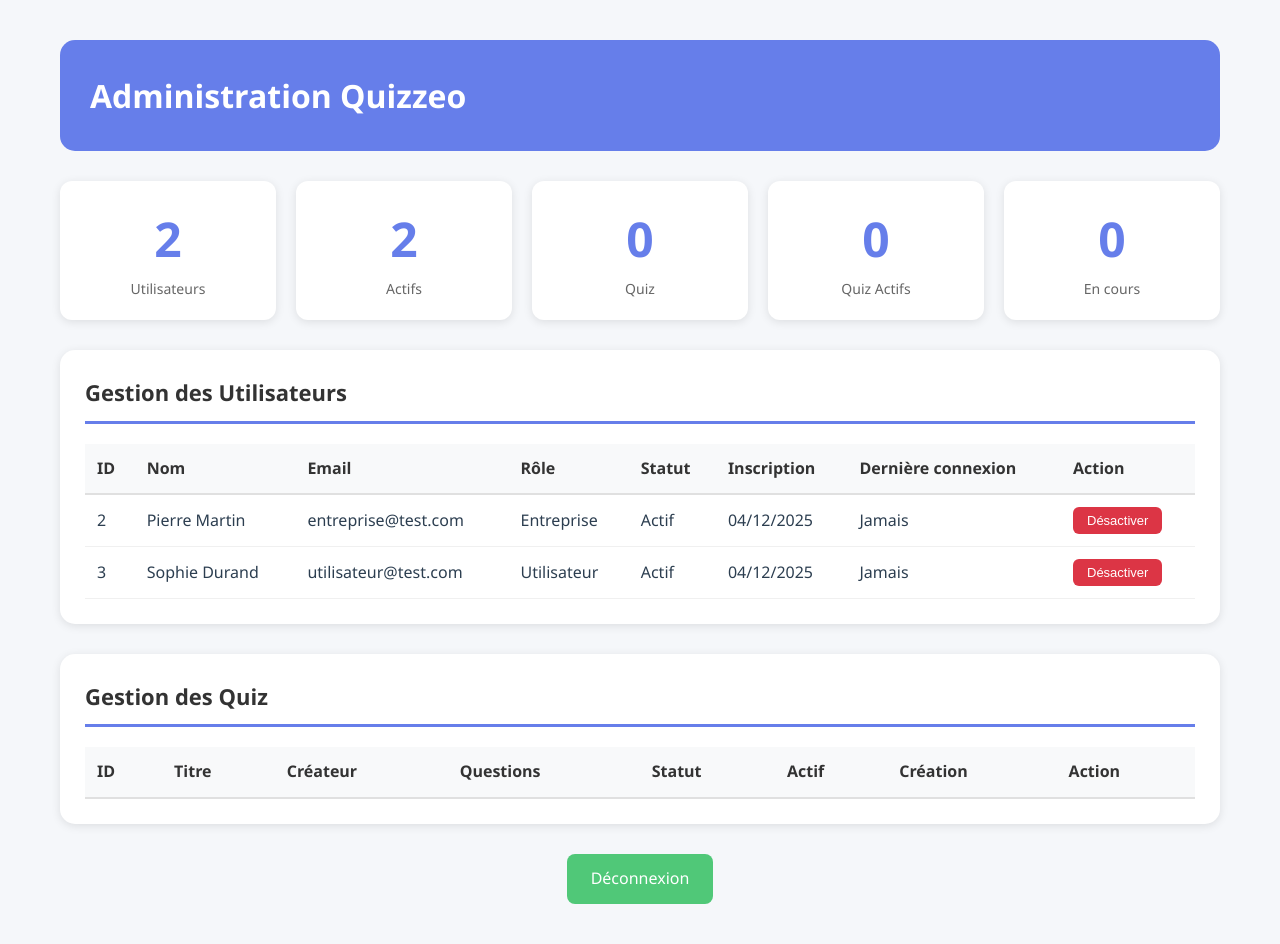
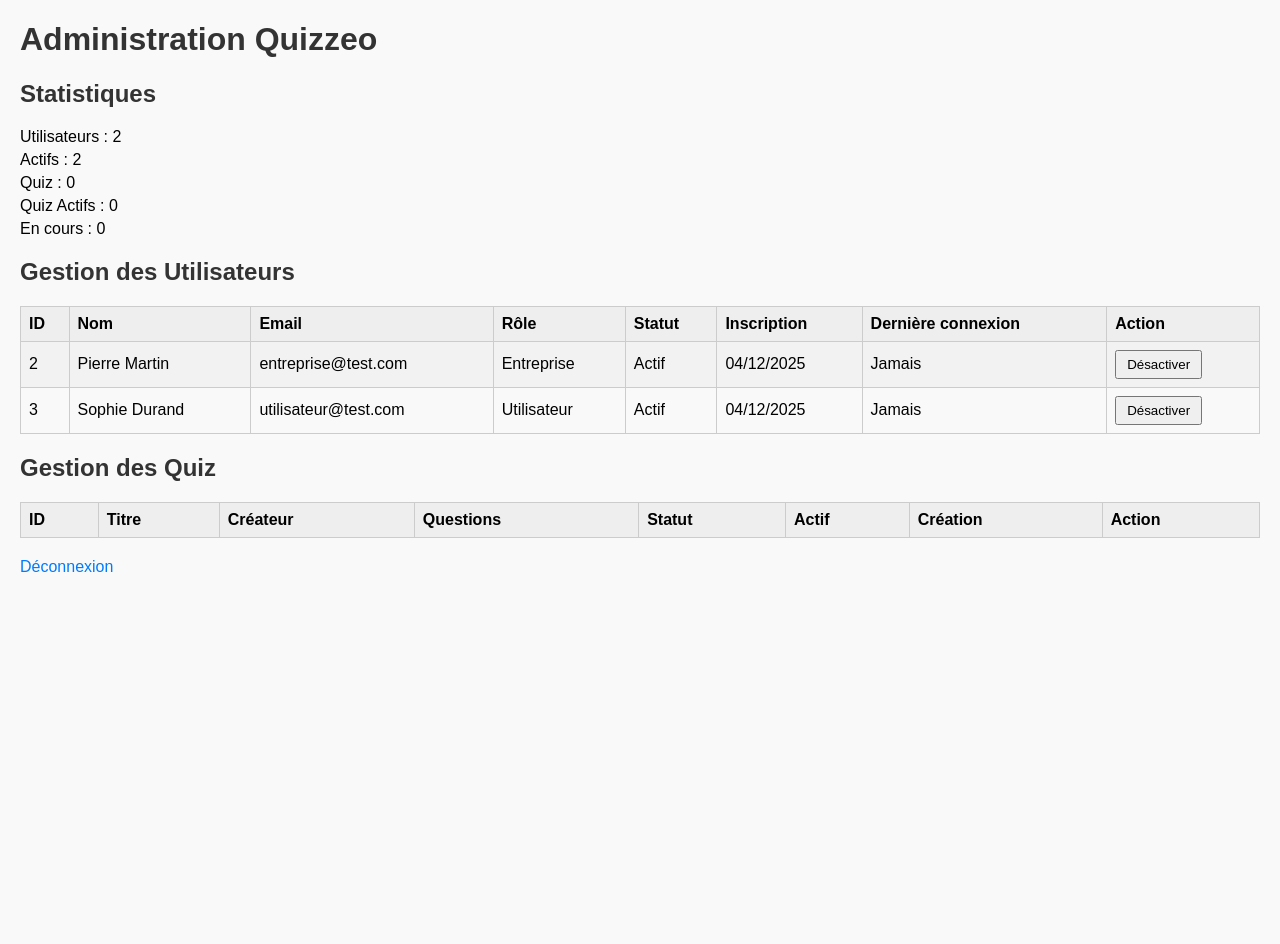
Before and after one commit to Akenneth1/QUIZZEO_projet, a PHP site: page /admin/dashboard.php in a window 1280 px wide. After the commit the page ends 572 px from the top, so only its background shows below. Run offline with PHP 8.4, Linux system fonts and the light colour scheme; a user stored in the database is signed in; data comes from the database, SQL or seed files in the repository; data that the repository does not hold is empty.

Commit message:
Update dashboard.php

```diff
--- a/admin/dashboard.php
+++ b/admin/dashboard.php
@@ -10,169 +10,127 @@ $success = '';
 
 if ($_SERVER['REQUEST_METHOD'] === 'POST') {
     if (isset($_POST['toggle_user'])) {
-        $pdo->prepare("UPDATE users SET active = NOT active WHERE id = :id")->execute([':id' => intval($_POST['user_id'])]);
+        $pdo->prepare("UPDATE users SET active = NOT active WHERE id = :id")
+            ->execute([':id' => intval($_POST['user_id'])]);
         $success = "Statut utilisateur modifié";
     }
     if (isset($_POST['toggle_quiz'])) {
-        $pdo->prepare("UPDATE quiz SET active = NOT active WHERE id = :id")->execute([':id' => intval($_POST['quiz_id'])]);
+        $pdo->prepare("UPDATE quiz SET active = NOT active WHERE id = :id")
+            ->execute([':id' => intval($_POST['quiz_id'])]);
         $success = "Statut quiz modifié";
     }
 }
 
-$users = $pdo->query("SELECT id, nom, prenom, email, role, active, created_at, last_login FROM users WHERE role != 'admin' ORDER BY created_at DESC")->fetchAll();
-$quizzes = $pdo->query("SELECT q.*, u.nom, u.prenom, (SELECT COUNT(*) FROM questions WHERE quiz_id = q.id) as nb_questions FROM quiz q LEFT JOIN users u ON q.owner_id = u.id ORDER BY q.created_at DESC")->fetchAll();
-$stats = $pdo->query("SELECT (SELECT COUNT(*) FROM users WHERE role != 'admin') as total_users, (SELECT COUNT(*) FROM users WHERE role != 'admin' AND active = 1) as active_users, (SELECT COUNT(*) FROM quiz) as total_quiz, (SELECT COUNT(*) FROM quiz WHERE active = 1) as active_quiz, (SELECT COUNT(*) FROM quiz WHERE status = 'lance') as running_quiz")->fetch();
+$users = $pdo->query("SELECT id, nom, prenom, email, role, active, created_at, last_login
+                      FROM users WHERE role != 'admin' ORDER BY created_at DESC")->fetchAll();
+
+$quizzes = $pdo->query("SELECT q.*, u.nom, u.prenom,
+                        (SELECT COUNT(*) FROM questions WHERE quiz_id = q.id) as nb_questions
+                        FROM quiz q
+                        LEFT JOIN users u ON q.owner_id = u.id
+                        ORDER BY q.created_at DESC")->fetchAll();
+
+$stats = $pdo->query("SELECT
+                        (SELECT COUNT(*) FROM users WHERE role != 'admin') as total_users,
+                        (SELECT COUNT(*) FROM users WHERE role != 'admin' AND active = 1) as active_users,
+                        (SELECT COUNT(*) FROM quiz) as total_quiz,
+                        (SELECT COUNT(*) FROM quiz WHERE active = 1) as active_quiz,
+                        (SELECT COUNT(*) FROM quiz WHERE status = 'lance') as running_quiz")->fetch();
 ?>
 <!DOCTYPE html>
 <html lang="fr">
 <head>
     <meta charset="UTF-8">
     <title>Administration - Quizzeo</title>
-    <link rel="stylesheet" href="../assets/css/style.css">
     <style>
-        .admin-page{background:#f5f7fa;min-height:100vh;padding:20px}
-        .admin-header{background:#667eea;color:#fff;padding:30px;border-radius:15px;margin-bottom:30px}
-        .admin-header h1{margin:0;font-size:32px}
-        .stats-grid{display:grid;grid-template-columns:repeat(auto-fit,minmax(180px,1fr));gap:20px;margin-bottom:30px}
-        .stat-card{background:#fff;padding:20px;border-radius:12px;box-shadow:0 2px 10px rgba(0,0,0,.1);text-align:center}
-        .stat-number{font-size:40px;font-weight:bold;color:#667eea;margin-bottom:10px}
-        .stat-label{font-size:14px;color:#666}
-        .section{background:#fff;padding:25px;border-radius:15px;box-shadow:0 2px 10px rgba(0,0,0,.1);margin-bottom:30px}
-        .section-title{font-size:22px;font-weight:bold;margin-bottom:20px;color:#333;border-bottom:3px solid #667eea;padding-bottom:10px}
-        table{width:100%;border-collapse:collapse}
-        th{background:#f8f9fa;padding:12px;text-align:left;font-weight:bold;color:#333;border-bottom:2px solid #e0e0e0}
-        td{padding:12px;border-bottom:1px solid #f0f0f0}
-        tr:hover{background:#f8f9fa}
-        .btn-toggle{padding:6px 14px;border:none;border-radius:6px;cursor:pointer;font-size:13px;transition:.3s}
-        .btn-toggle-active{background:#28a745;color:#fff}
-        .btn-toggle-active:hover{background:#218838}
-        .btn-toggle-inactive{background:#dc3545;color:#fff}
-        .btn-toggle-inactive:hover{background:#c82333}
-        .success-message{background:#d4edda;color:#155724;padding:15px;border-radius:8px;margin-bottom:20px;border-left:4px solid #28a745}
+        body { font-family: Arial, sans-serif; margin: 20px; background: #f9f9f9; }
+        h1, h2 { color: #333; }
+        table { width: 100%; border-collapse: collapse; margin-bottom: 20px; }
+        th, td { border: 1px solid #ccc; padding: 8px; text-align: left; }
+        th { background: #eee; }
+        tr:nth-child(even) { background: #f2f2f2; }
+        button { padding: 5px 10px; cursor: pointer; }
+        .success { background: #d4edda; color: padding: 10px; margin-bottom: 15px; border: 1px solid #c3e6cb; }
+        ul { list-style: none; padding: 0; }
+        ul li { margin: 5px 0; }
+        a { text-decoration: none; color: #007bff; }
+        a:hover { text-decoration: underline; }
     </style>
 </head>
-<body class="admin-page">
-    <div class="container">
-        <div class="admin-header">
-            <h1> Administration Quizzeo</h1>
-        </div>
+<body>
+    <h1>Administration Quizzeo</h1>
 
     <?php if ($success): ?>
-            <div class="success-message"> <?= $success; ?></div>
+        <div class="success"><?= $success; ?></div>
     <?php endif; ?>
 
-        <div class="stats-grid">
-            <div class="stat-card">
-                <div class="stat-number"><?= $stats['total_users']; ?></div>
-                <div class="stat-label"> Utilisateurs</div>
-            </div>
-            <div class="stat-card">
-                <div class="stat-number"><?= $stats['active_users']; ?></div>
-                <div class="stat-label"> Actifs</div>
-            </div>
-            <div class="stat-card">
-                <div class="stat-number"><?= $stats['total_quiz']; ?></div>
-                <div class="stat-label"> Quiz</div>
-            </div>
-            <div class="stat-card">
-                <div class="stat-number"><?= $stats['active_quiz']; ?></div>
-                <div class="stat-label"> Quiz Actifs</div>
-            </div>
-            <div class="stat-card">
-                <div class="stat-number"><?= $stats['running_quiz']; ?></div>
-                <div class="stat-label"> En cours</div>
-            </div>
-        </div>
+    <h2>Statistiques</h2>
+    <ul>
+        <li>Utilisateurs : <?= $stats['total_users']; ?></li>
+        <li>Actifs : <?= $stats['active_users']; ?></li>
+        <li>Quiz : <?= $stats['total_quiz']; ?></li>
+        <li>Quiz Actifs : <?= $stats['active_quiz']; ?></li>
+        <li>En cours : <?= $stats['running_quiz']; ?></li>
+    </ul>
 
-        <div class="section">
-            <h2 class="section-title"> Gestion des Utilisateurs</h2>
+    <h2>Gestion des Utilisateurs</h2>
     <table>
-                <thead>
         <tr>
-                        <th>ID</th>
-                        <th>Nom</th>
-                        <th>Email</th>
-                        <th>Rôle</th>
-                        <th>Statut</th>
-                        <th>Inscription</th>
-                        <th>Dernière connexion</th>
-                        <th>Action</th>
+            <th>ID</th><th>Nom</th><th>Email</th><th>Rôle</th>
+            <th>Statut</th><th>Inscription</th><th>Dernière connexion</th><th>Action</th>
         </tr>
-                </thead>
-                <tbody>
         <?php foreach ($users as $u):
-                        $roles = ['ecole' => ' École', 'entreprise' => ' Entreprise', 'utilisateur' => ' Utilisateur'];
+            $roles = ['ecole' => 'École', 'entreprise' => 'Entreprise', 'utilisateur' => 'Utilisateur'];
         ?>
         <tr>
             <td><?= $u['id']; ?></td>
-                        <td><?= htmlspecialchars($u['prenom'] . ' ' . $u['nom']); ?></td>
+            <td><?= htmlspecialchars($u['prenom'].' '.$u['nom']); ?></td>
             <td><?= htmlspecialchars($u['email']); ?></td>
             <td><?= $roles[$u['role']] ?? $u['role']; ?></td>
-                        <td><?= $u['active'] ? ' Actif' : ' Inactif'; ?></td>
+            <td><?= $u['active'] ? 'Actif' : 'Inactif'; ?></td>
             <td><?= date('d/m/Y', strtotime($u['created_at'])); ?></td>
             <td><?= $u['last_login'] ? date('d/m/Y H:i', strtotime($u['last_login'])) : 'Jamais'; ?></td>
             <td>
-                            <form method="POST" style="display:inline">
+                <form method="POST">
                     <input type="hidden" name="user_id" value="<?= $u['id']; ?>">
-                                <button type="submit" name="toggle_user" class="btn-toggle <?= $u['active'] ? 'btn-toggle-inactive' : 'btn-toggle-active'; ?>" onclick="return confirm('Confirmer?')">
-                                    <?= $u['active'] ? ' Désactiver' : ' Activer'; ?>
+                    <button type="submit" name="toggle_user">
+                        <?= $u['active'] ? 'Désactiver' : 'Activer'; ?>
                     </button>
                 </form>
             </td>
         </tr>
         <?php endforeach; ?>
-                </tbody>
     </table>
-        </div>
 
-        <div class="section">
-            <h2 class="section-title"> Gestion des Quiz</h2>
+    <h2>Gestion des Quiz</h2>
     <table>
-                <thead>
         <tr>
-                        <th>ID</th>
-                        <th>Titre</th>
-                        <th>Créateur</th>
-                        <th>Questions</th>
-                        <th>Statut</th>
-                        <th>Actif</th>
-                        <th>Création</th>
-                        <th>Action</th>
+            <th>ID</th><th>Titre</th><th>Créateur</th><th>Questions</th>
+            <th>Statut</th><th>Actif</th><th>Création</th><th>Action</th>
         </tr>
-                </thead>
-                <tbody>
         <?php
-                    $statusLabels = [
-                        'en_cours_ecriture' => ' Brouillon',
-                        'lance' => ' Lancé',
-                        'termine' => ' Terminé'
-                    ];
+        $statusLabels = ['en_cours_ecriture' => 'Brouillon', 'lance' => 'Lancé', 'termine' => 'Terminé'];
         foreach ($quizzes as $q): ?>
         <tr>
             <td><?= $q['id']; ?></td>
             <td><?= htmlspecialchars($q['titre']); ?></td>
-                        <td><?= htmlspecialchars($q['prenom'] . ' ' . $q['nom']); ?></td>
+            <td><?= htmlspecialchars($q['prenom'].' '.$q['nom']); ?></td>
             <td><?= $q['nb_questions']; ?></td>
             <td><?= $statusLabels[$q['status']] ?? $q['status']; ?></td>
-                        <td><?= $q['active'] ? ' Actif' : ' Inactif'; ?></td>
+            <td><?= $q['active'] ? 'Actif' : 'Inactif'; ?></td>
             <td><?= date('d/m/Y', strtotime($q['created_at'])); ?></td>
             <td>
-                            <form method="POST" style="display:inline">
+                <form method="POST">
                     <input type="hidden" name="quiz_id" value="<?= $q['id']; ?>">
-                                <button type="submit" name="toggle_quiz" class="btn-toggle <?= $q['active'] ? 'btn-toggle-inactive' : 'btn-toggle-active'; ?>" onclick="return confirm('Confirmer?')">
-                                    <?= $q['active'] ? ' Désactiver' : ' Activer'; ?>
+                    <button type="submit" name="toggle_quiz">
+                        <?= $q['active'] ? 'Désactiver' : 'Activer'; ?>
                     </button>
                 </form>
             </td>
         </tr>
         <?php endforeach; ?>
-                </tbody>
     </table>
-        </div>
 
-        <div style="text-align:center;margin-top:30px">
-            <a href="../logout.php" class="btn btn-secondary"> Déconnexion</a>
-        </div>
-    </div>
+    <p><a href="../logout.php">Déconnexion</a></p>
 </body>
 </html>
```
Lines whose indentation alone changed are shown as unchanged.
